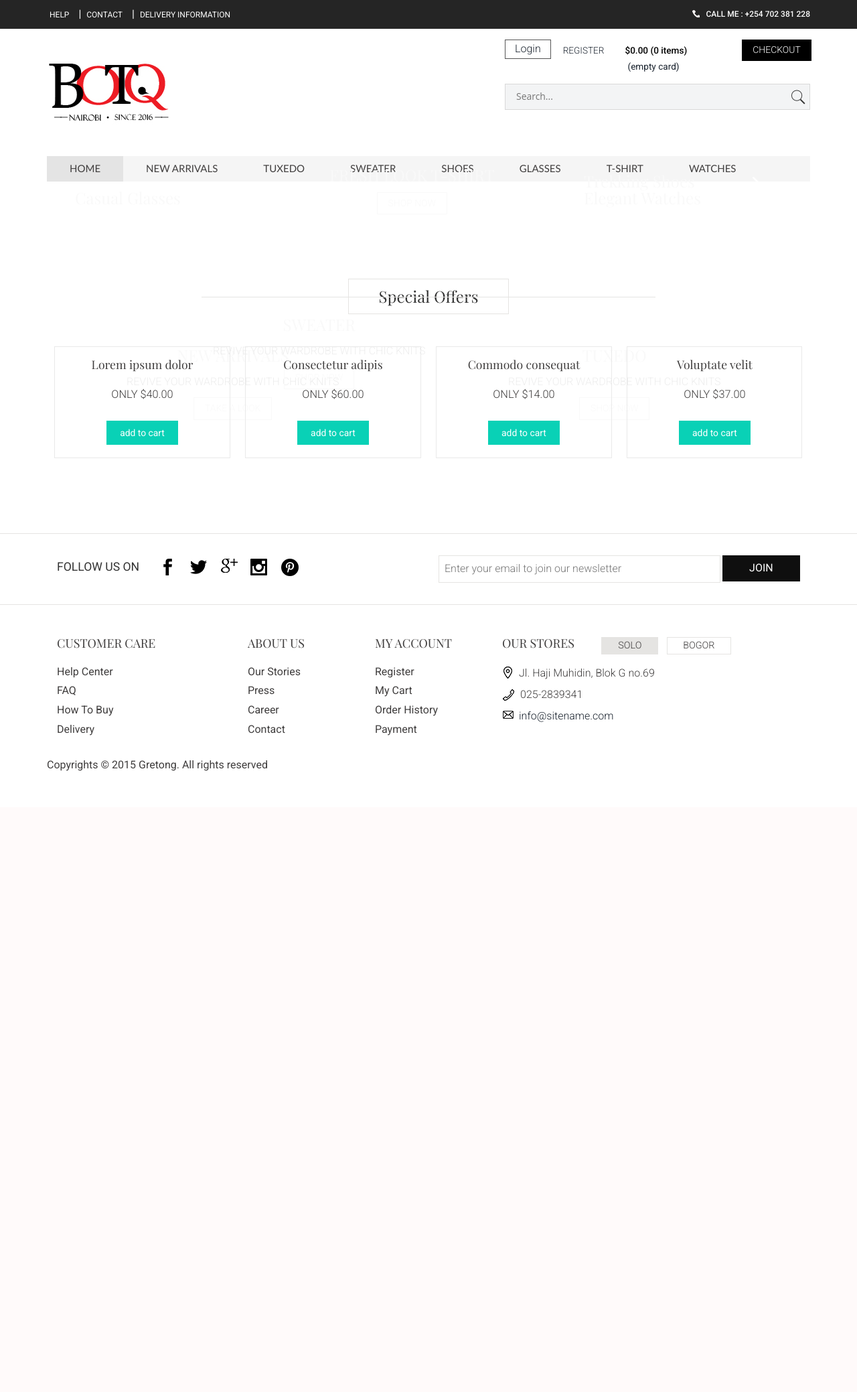
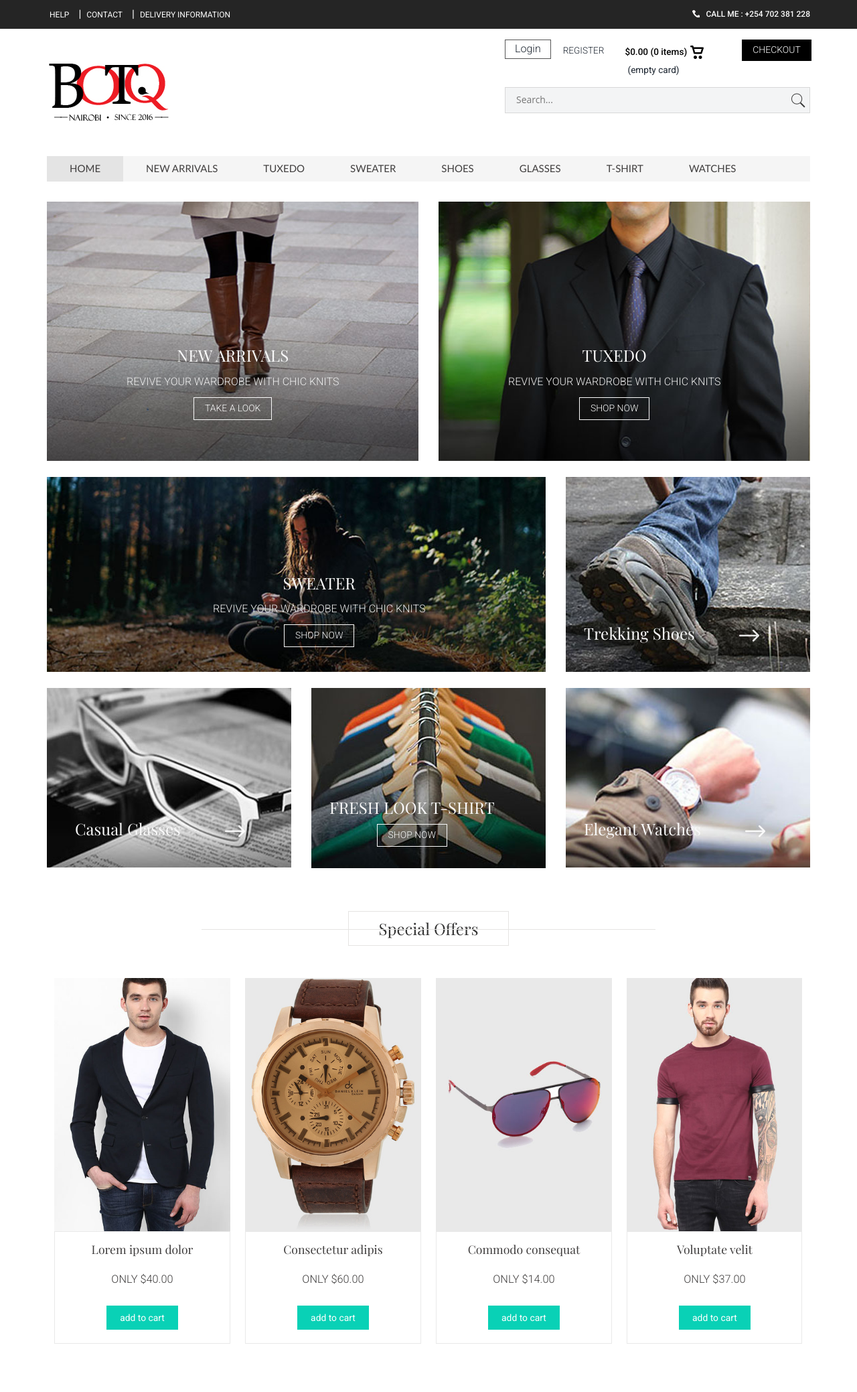
Before and after one commit to JacobMue/cyanide, a PHP site: page /front/index.php in a window 1280 px wide. Shown: the top 2078 px of the page at 67% size. Before the commit the page ends 1151 px from the top, so only its background shows below. Run offline with PHP 8.4, Linux system fonts and the light colour scheme.

Commit message:
css referencing

```diff
--- a/front/index.php
+++ b/front/index.php
@@ -133,7 +133,7 @@ Smartphone Compatible web template, free webdesigns for Nokia, Samsung, LG, Sony
 				</div>
 			<div class="cart box_1">
 				<a href="checkout.html">
-					<h3> <span class="simpleCart_total">KSH 0.00</span> (<span id="simpleCart_quantity" class="simpleCart_quantity">0</span> items)<img src=""../images/bag.png" alt=""></h3>
+					<h3> <span class="simpleCart_total">KSH 0.00</span> (<span id="simpleCart_quantity" class="simpleCart_quantity">0</span> items)<img src="../images/bag.png" alt=""></h3>
 				</a>
 				<p><a href="javascript:;" class="simpleCart_empty">(empty card)</a></p>
 				<div class="clearfix"> </div>
@@ -803,7 +803,7 @@ Smartphone Compatible web template, free webdesigns for Nokia, Samsung, LG, Sony
 	<div class="container">
 		<div class="arriv-top">
 			<div class="col-md-6 arriv-left">
-				<img src=""../images/1.jpg" class="img-responsive" alt="">
+				<img src="../images/1.jpg" class="img-responsive" alt="">
 				<div class="arriv-info">
 					<h3>NEW ARRIVALS</h3>
 					<p>REVIVE YOUR WARDROBE WITH CHIC KNITS</p>
@@ -813,7 +813,7 @@ Smartphone Compatible web template, free webdesigns for Nokia, Samsung, LG, Sony
 				</div>
 			</div>
 			<div class="col-md-6 arriv-right">
-				<img src=""../images/2.jpg" class="img-responsive" alt="">
+				<img src="../images/2.jpg" class="img-responsive" alt="">
 				<div class="arriv-info">
 					<h3>TUXEDO</h3>
 					<p>REVIVE YOUR WARDROBE WITH CHIC KNITS</p>
@@ -826,7 +826,7 @@ Smartphone Compatible web template, free webdesigns for Nokia, Samsung, LG, Sony
 		</div>
 		<div class="arriv-bottm">
 			<div class="col-md-8 arriv-left1">
-				<img src=""../images/3.jpg" class="img-responsive" alt="">
+				<img src="../images/3.jpg" class="img-responsive" alt="">
 				<div class="arriv-info1">
 					<h3>SWEATER</h3>
 					<p>REVIVE YOUR WARDROBE WITH CHIC KNITS</p>
@@ -836,7 +836,7 @@ Smartphone Compatible web template, free webdesigns for Nokia, Samsung, LG, Sony
 				</div>
 			</div>
 			<div class="col-md-4 arriv-right1">
-				<img src=""../images/4.jpg" class="img-responsive" alt="">
+				<img src="../images/4.jpg" class="img-responsive" alt="">
 				<div class="arriv-info2">
 					<a href="details.html"><h3>Trekking Shoes<i class="ars"></i></h3></a>
 				</div>
@@ -845,13 +845,13 @@ Smartphone Compatible web template, free webdesigns for Nokia, Samsung, LG, Sony
 		</div>
 		<div class="arriv-las">
 			<div class="col-md-4 arriv-left2">
-				<img src=""../images/5.jpg" class="img-responsive" alt="">
+				<img src="../images/5.jpg" class="img-responsive" alt="">
 				<div class="arriv-info2">
 					<a href="details.html"><h3>Casual Glasses<i class="ars"></i></h3></a>
 				</div>
 			</div>
 			<div class="col-md-4 arriv-middle">
-				<img src=""../images/6.jpg" class="img-responsive" alt="">
+				<img src="../images/6.jpg" class="img-responsive" alt="">
 				<div class="arriv-info3">
 					<h3>FRESH LOOK T-SHIRT</h3>
 					<div class="crt-btn">
@@ -860,7 +860,7 @@ Smartphone Compatible web template, free webdesigns for Nokia, Samsung, LG, Sony
 				</div>
 			</div>
 			<div class="col-md-4 arriv-right2">
-				<img src=""../images/7.jpg" class="img-responsive" alt="">
+				<img src="../images/7.jpg" class="img-responsive" alt="">
 				<div class="arriv-info2">
 					<a href="details.html"><h3>Elegant Watches<i class="ars"></i></h3></a>
 				</div>
@@ -875,7 +875,7 @@ Smartphone Compatible web template, free webdesigns for Nokia, Samsung, LG, Sony
 		<div class="specia-top">
 			<ul class="grid_2">
 		<li>
-				<a href="details.html"><img src=""../images/8.jpg" class="img-responsive" alt=""></a>
+				<a href="details.html"><img src="../images/8.jpg" class="img-responsive" alt=""></a>
 				<div class="special-info grid_1 simpleCart_shelfItem">
 					<h5>Lorem ipsum dolor</h5>
 					<div class="item_add"><span class="item_price"><h6>ONLY $40.00</h6></span></div>
@@ -883,7 +883,7 @@ Smartphone Compatible web template, free webdesigns for Nokia, Samsung, LG, Sony
 				</div>
 		</li>
 		<li>
-				<a href="details.html"><img src=""../images/9.jpg" class="img-responsive" alt=""></a>
+				<a href="details.html"><img src="../images/9.jpg" class="img-responsive" alt=""></a>
 				<div class="special-info grid_1 simpleCart_shelfItem">
 					<h5>Consectetur adipis</h5>
 					<div class="item_add"><span class="item_price"><h6>ONLY $60.00</h6></span></div>
@@ -891,7 +891,7 @@ Smartphone Compatible web template, free webdesigns for Nokia, Samsung, LG, Sony
 			</div>
 		</li>
 		<li>
-				<a href="details.html"><img src=""../images/10.jpg" class="img-responsive" alt=""></a>
+				<a href="details.html"><img src="../images/10.jpg" class="img-responsive" alt=""></a>
 				<div class="special-info grid_1 simpleCart_shelfItem">
 					<h5>Commodo consequat</h5>
 					<div class="item_add"><span class="item_price"><h6>ONLY $14.00</h6></span></div>
@@ -899,7 +899,7 @@ Smartphone Compatible web template, free webdesigns for Nokia, Samsung, LG, Sony
 			</div>
 		</li>
 		<li>
-				<a href="details.html"><img src=""../images/11.jpg" class="img-responsive" alt=""></a>
+				<a href="details.html"><img src="../images/11.jpg" class="img-responsive" alt=""></a>
 				<div class="special-info grid_1 simpleCart_shelfItem">
 					<h5>Voluptate velit</h5>
 					<div class="item_add"><span class="item_price"><h6>ONLY $37.00</h6></span></div>
```
Also changed, not shown: front/details.html (+27 -22 lines), front/register.html (+8 -7 lines).
